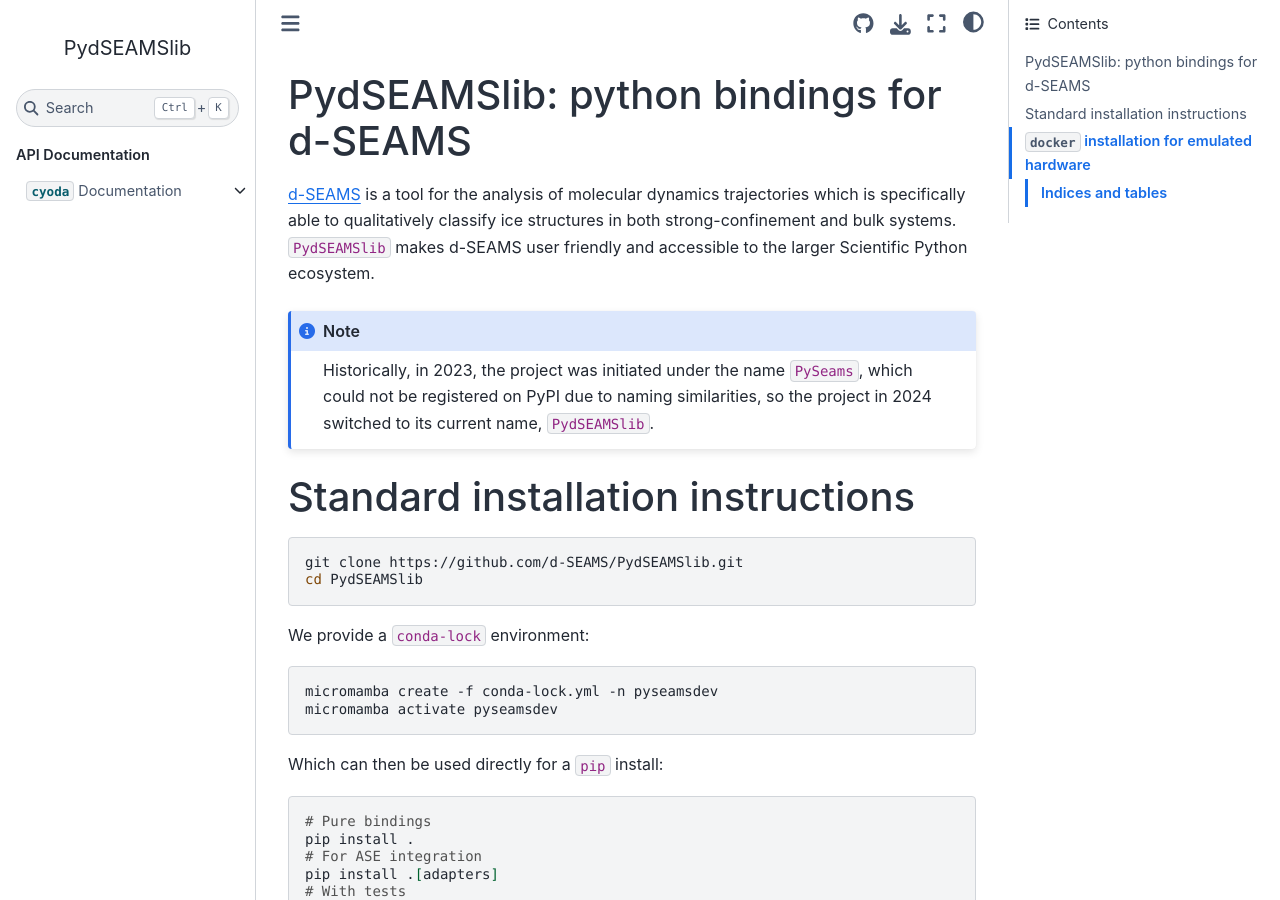
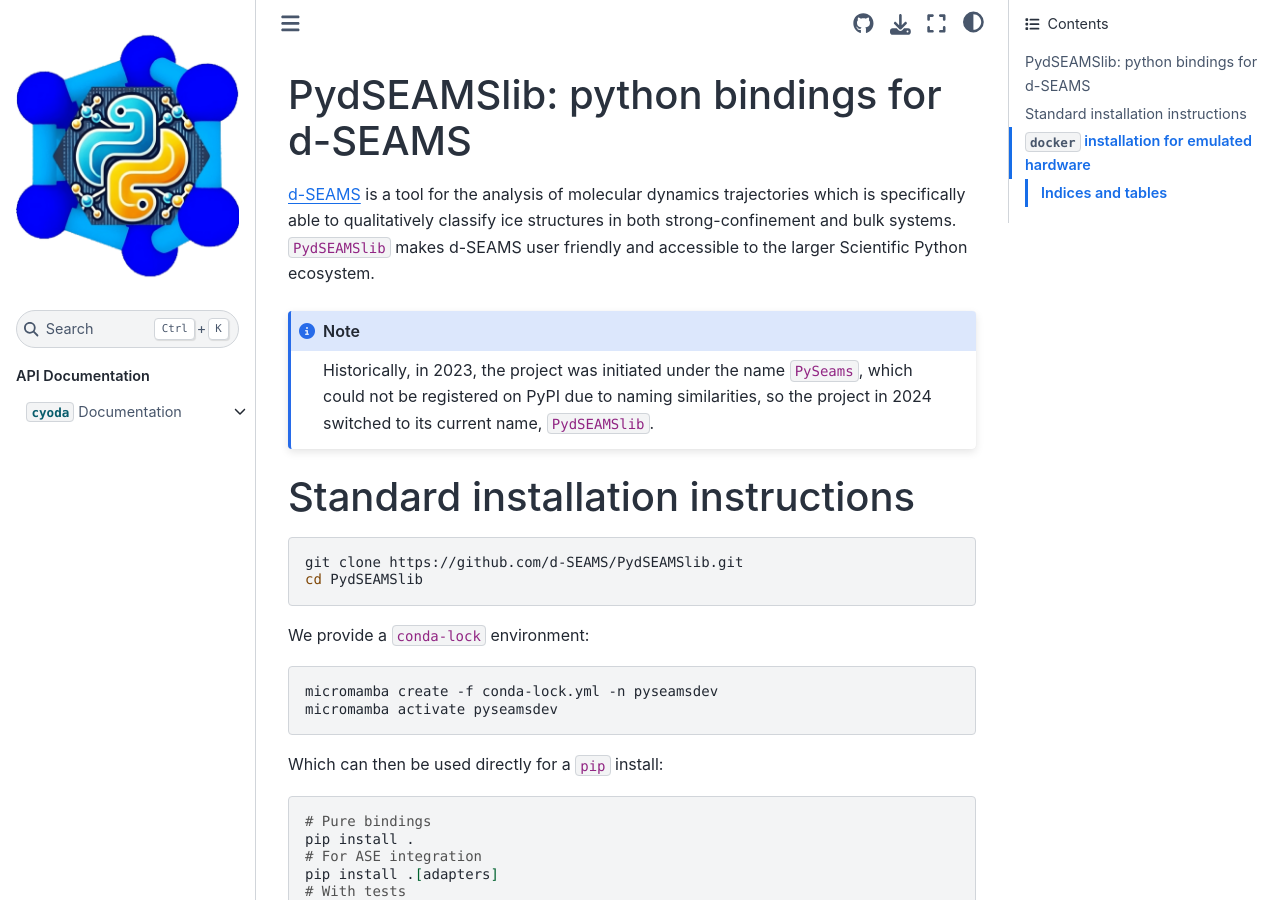
Before and after one commit to d-SEAMS/PydSEAMSlib, a Sphinx documentation site: the page built from docs/source/index.md, in a window 1280 px wide and 900 px high. Built offline with Sphinx 7.4.7 and the Sphinx Book theme 1.1.4, drawn with Linux system fonts in a browser that asks for light colours.

Commit message:
ENH: Add a logo in light and dark variants

```diff
--- a/docs/source/conf.py
+++ b/docs/source/conf.py
@@ -50,6 +50,10 @@
 html_theme_options = {
     "repository_url": "https://github.com/d-SEAMS/PydSEAMSlib",
     "use_repository_button": True,
+    "logo": {
+        "image_light": "_static/logo/pydseamslib_logo_light.png",
+        "image_dark": "_static/logo/pydseamslib_logo_dark.png",
+    },
 }
 # --- Plugin options
 
```
Also changed, not shown: docs/source/_static/logo/pydseamslib_logo_dark.png (added), docs/source/_static/logo/pydseamslib_logo_light.png (added).
